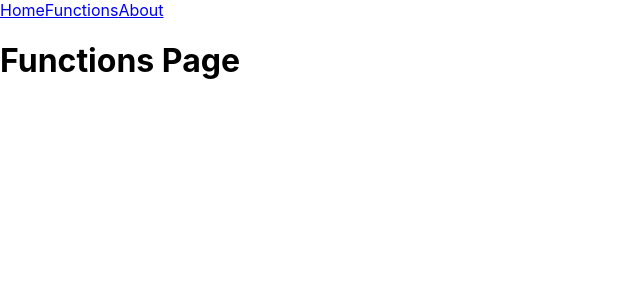
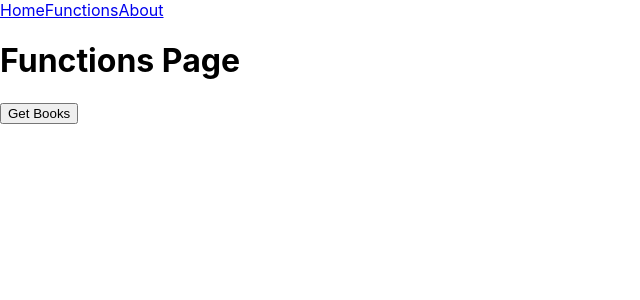
Before and after one commit to Michaelreforged/Review_Spring_22, a React (Create React App) app in the folder client/: page /functions in a window 1280 px wide. Shown: the top 300 px of the page, without its empty margins (0-640 px from the left). Built offline with nearby package versions, Linux system fonts and the light colour scheme.

Commit message:
more setup

```diff
--- a/client/package.json
+++ b/client/package.json
@@ -6,6 +6,7 @@
     "@testing-library/jest-dom": "^5.14.1",
     "@testing-library/react": "^12.0.0",
     "@testing-library/user-event": "^13.2.1",
+    "axios": "^0.26.0",
     "react": "^17.0.2",
     "react-dom": "^17.0.2",
     "react-router-dom": "6",
--- a/client/src/Compenents/Navbar.js
+++ b/client/src/Compenents/Navbar.js
@@ -5,7 +5,7 @@ const Navbar = () =>{
 
   const Options = () =>{
     return routes.map((route)=>{
-      return <a href={route.path}>{route.Name}</a>
+      return <a key={route.Name} href={route.path}>{route.Name}</a>
     })
   }
 
--- a/client/src/Pages/Functions.js
+++ b/client/src/Pages/Functions.js
@@ -1,9 +1,33 @@
-import React from "react";
+import axios from "axios";
+import React, { useState } from "react";
 
 const Functions = () =>{
+
+  const [books, setBooks] = useState([])
+
+  const getData = async () =>{
+    try{
+      let res = await axios.get("https://reqres.in/api/users?delay=1")
+      console.log(res);
+      setBooks(res.data.data)
+    }catch(err){
+      console.log(err)
+    }
+  }
+
+  const renderBooks = () =>{
+    return books.map((book)=>{
+      return (<div key = {book.id}>
+      <h1>books</h1>
+      </div>)
+    })
+  }
+
   return (
     <>
     <h1>Functions Page</h1>
+    <button onClick={()=>getData()}>Get Books</button>
+    {renderBooks()}
     </>
   )
 }
--- a/client/src/Routes/Routes.js
+++ b/client/src/Routes/Routes.js
@@ -1,5 +1,5 @@
 
-export  const routes = [
+export const routes = [
     {path: '/', Name: 'Home'},
     {path: '/functions', Name: 'Functions'},
     {path: '/about', Name: 'About'},
```
Also changed, not shown: 1 other file (tests, documents, lock files or other folders).
